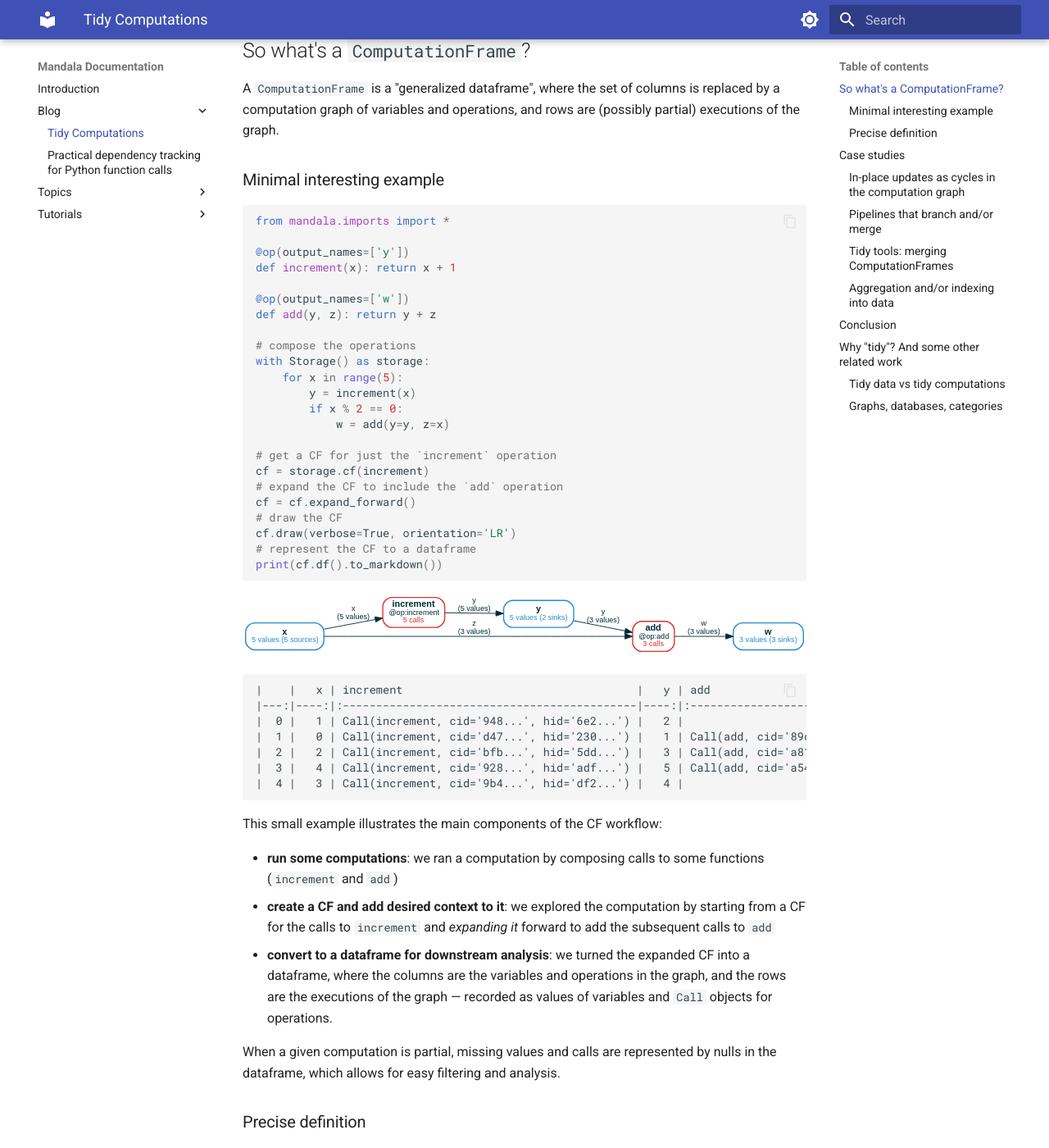
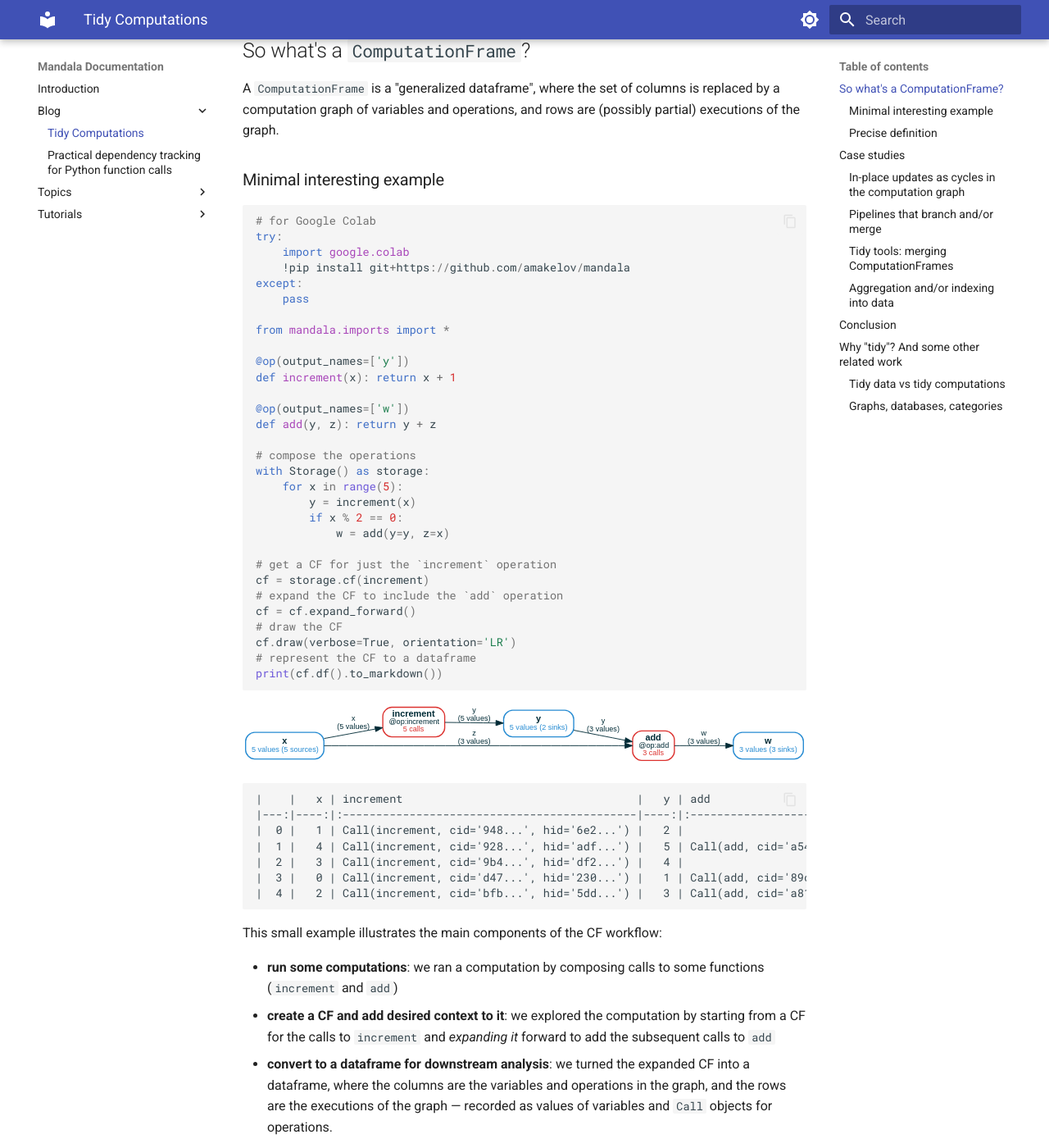
Before and after one commit to amakelov/mandala, an MkDocs documentation site: the page built from docs/docs/blog/01_cf.md, in a window 1280 px wide and 1400 px high, scrolled down 584 px. Shown: the whole window at 82% size. Built offline with MkDocs 1.6.1 and Material for MkDocs 9.7.7, drawn with Linux system fonts in a browser that asks for light colours; some of the changed text lies outside the part shown.

Commit message:
fix for colab

````diff
--- a/docs/docs/blog/01_cf.md
+++ b/docs/docs/blog/01_cf.md
@@ -33,6 +33,13 @@ replaced by a computation graph of variables and operations, and rows are
 
 
 ```python
+# for Google Colab
+try:
+    import google.colab
+    !pip install git+https://github.com/amakelov/mandala
+except:
+    pass
+
 from mandala.imports import *
 
 @op(output_names=['y'])
@@ -67,10 +74,10 @@ print(cf.df().to_markdown())
     |    |   x | increment                                   |   y | add                                   |   w |
     |---:|----:|:--------------------------------------------|----:|:--------------------------------------|----:|
     |  0 |   1 | Call(increment, cid='948...', hid='6e2...') |   2 |                                       | nan |
-    |  1 |   0 | Call(increment, cid='d47...', hid='230...') |   1 | Call(add, cid='89c...', hid='247...') |   1 |
-    |  2 |   2 | Call(increment, cid='bfb...', hid='5dd...') |   3 | Call(add, cid='a81...', hid='626...') |   5 |
-    |  3 |   4 | Call(increment, cid='928...', hid='adf...') |   5 | Call(add, cid='a54...', hid='deb...') |   9 |
-    |  4 |   3 | Call(increment, cid='9b4...', hid='df2...') |   4 |                                       | nan |
+    |  1 |   4 | Call(increment, cid='928...', hid='adf...') |   5 | Call(add, cid='a54...', hid='deb...') |   9 |
+    |  2 |   3 | Call(increment, cid='9b4...', hid='df2...') |   4 |                                       | nan |
+    |  3 |   0 | Call(increment, cid='d47...', hid='230...') |   1 | Call(add, cid='89c...', hid='247...') |   1 |
+    |  4 |   2 | Call(increment, cid='bfb...', hid='5dd...') |   3 | Call(add, cid='a81...', hid='626...') |   5 |
 
 
 This small example illustrates the main components of the CF workflow:
@@ -249,10 +256,10 @@
 
     |    |   accuracy | scale_data                                   | train_svc                                   | train_random_forest                                   |
     |---:|-----------:|:---------------------------------------------|:--------------------------------------------|:------------------------------------------------------|
-    |  1 |      0.915 | Call(scale_data, cid='09f...', hid='d6b...') |                                             | Call(train_random_forest, cid='e26...', hid='c42...') |
+    |  2 |      0.915 | Call(scale_data, cid='09f...', hid='d6b...') |                                             | Call(train_random_forest, cid='e26...', hid='c42...') |
     |  3 |      0.885 |                                              |                                             | Call(train_random_forest, cid='519...', hid='997...') |
-    |  0 |      0.82  | Call(scale_data, cid='09f...', hid='d6b...') | Call(train_svc, cid='6f4...', hid='7d9...') |                                                       |
-    |  2 |      0.82  |                                              | Call(train_svc, cid='ddf...', hid='6a0...') |                                                       |
+    |  0 |      0.82  |                                              | Call(train_svc, cid='ddf...', hid='6a0...') |                                                       |
+    |  1 |      0.82  | Call(scale_data, cid='09f...', hid='d6b...') | Call(train_svc, cid='6f4...', hid='7d9...') |                                                       |
 
 
 So is this the full story of this dataset? We might want to investigate further
@@ -363,20 +370,20 @@
 
     |    | n_estimators                 | kernel                                     |   accuracy |
     |---:|:-----------------------------|:-------------------------------------------|-----------:|
-    |  1 |                              | rbf                                        |      0.915 |
-    |  5 | 5                            |                                            |      0.915 |
-    |  9 |                              | rbf                                        |      0.91  |
-    |  2 | 20                           |                                            |      0.9   |
-    |  4 | 10                           |                                            |      0.9   |
-    |  6 | 10                           |                                            |      0.9   |
-    |  7 | 20                           |                                            |      0.9   |
-    |  0 | ValueCollection([20, 10, 5]) | ValueCollection(['linear', 'rbf', 'poly']) |      0.895 |
-    | 11 | ValueCollection([20, 10, 5]) | ValueCollection(['linear', 'rbf', 'poly']) |      0.895 |
-    | 13 | 5                            |                                            |      0.885 |
-    | 10 |                              | poly                                       |      0.835 |
-    |  3 |                              | linear                                     |      0.82  |
-    |  8 |                              | linear                                     |      0.82  |
-    | 12 |                              | poly                                       |      0.82  |
+    |  2 | 5                            |                                            |      0.915 |
+    | 11 |                              | rbf                                        |      0.915 |
+    | 13 |                              | rbf                                        |      0.91  |
+    |  0 | 10                           |                                            |      0.9   |
+    |  3 | 10                           |                                            |      0.9   |
+    |  6 | 20                           |                                            |      0.9   |
+    |  9 | 20                           |                                            |      0.9   |
+    |  8 | ValueCollection([20, 10, 5]) | ValueCollection(['linear', 'rbf', 'poly']) |      0.895 |
+    | 12 | ValueCollection([20, 10, 5]) | ValueCollection(['linear', 'rbf', 'poly']) |      0.895 |
+    |  4 | 5                            |                                            |      0.885 |
+    |  1 |                              | poly                                       |      0.835 |
+    |  5 |                              | poly                                       |      0.82  |
+    |  7 |                              | linear                                     |      0.82  |
+    | 10 |                              | linear                                     |      0.82  |
 
 
 Columns where `n_estimators` is `None` correspond to the SVC models, and columns
````
Also changed, not shown: docs/docs/blog/01_cf_files/01_cf_10_0.svg, docs/docs/blog/01_cf_files/01_cf_14_0.svg, docs/docs/blog/01_cf_files/01_cf_21_0.svg, docs/docs/blog/01_cf_files/01_cf_24_0.svg, docs/docs/blog/01_cf_files/01_cf_2_0.svg, docs_source/blog/01_cf.ipynb.
